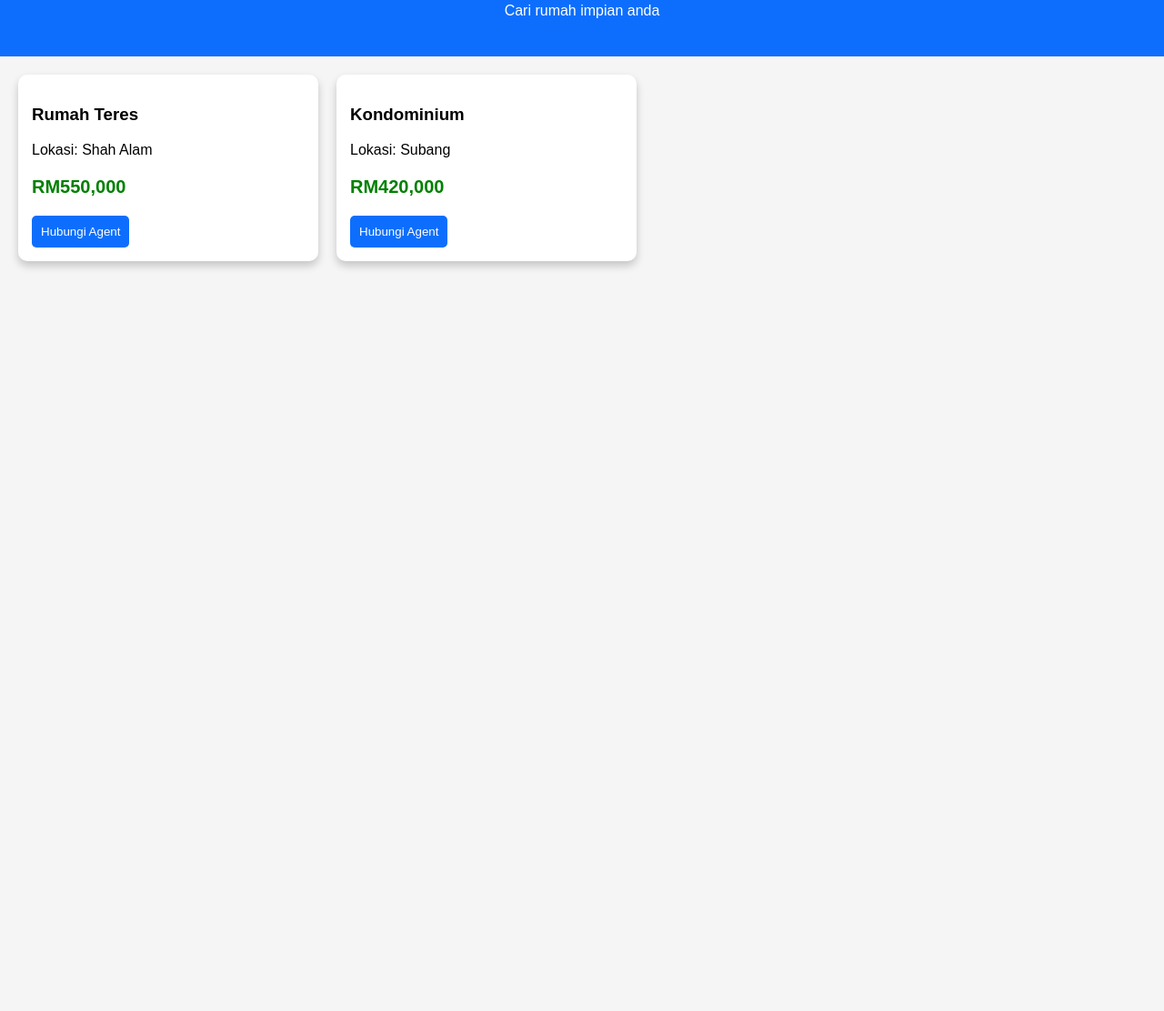
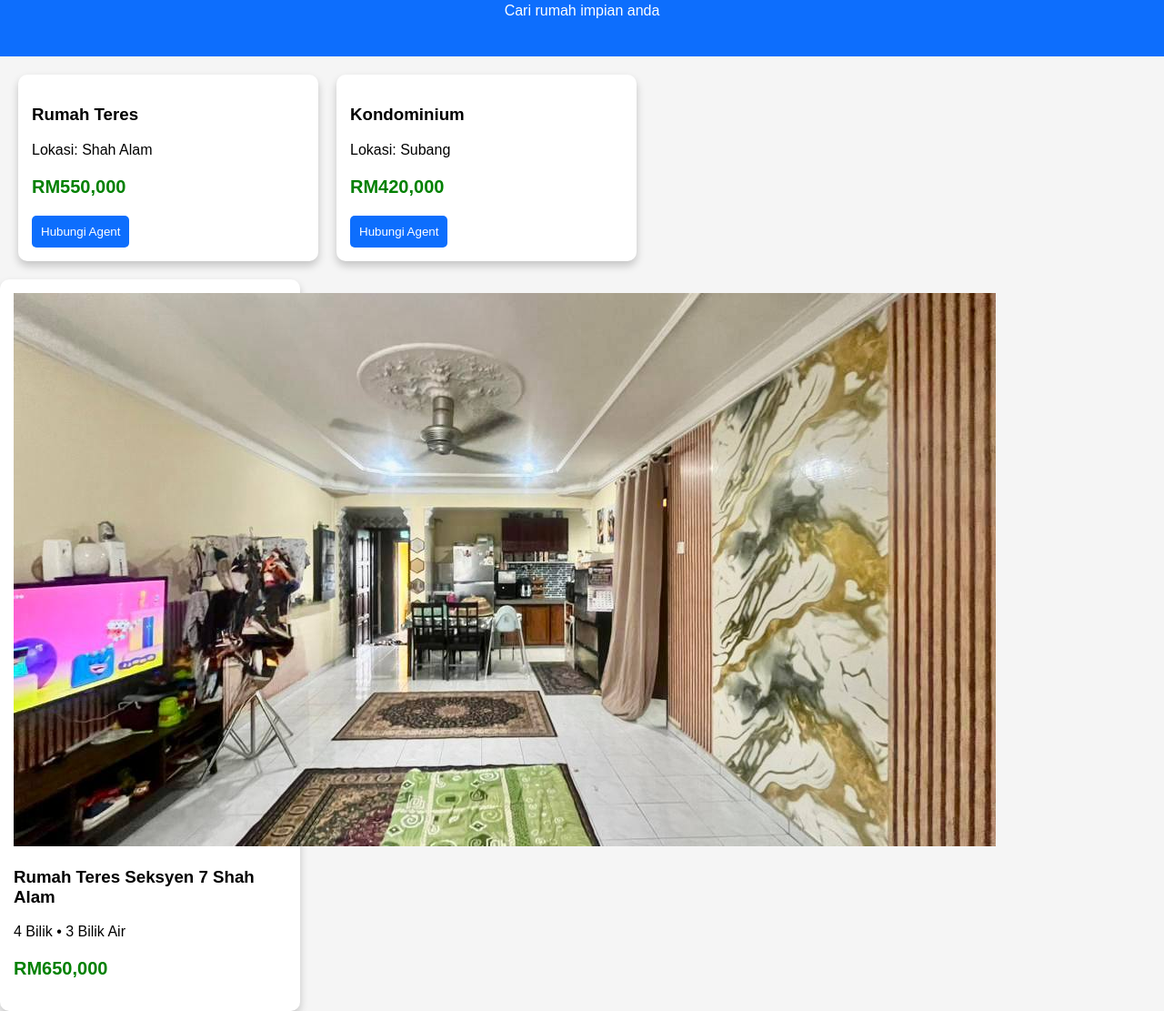
Before and after one commit to sesempurnaproperty/property-website, a plain HTML site: page index.html in a window 1280 px wide. Shown: the part 741-1852 px from the top of the page at 91% size. Before the commit the page ends 1048 px from the top, so only its background shows below. Drawn offline with Linux system fonts and the light colour scheme.

Commit message:
Update index.html

```diff
--- a/index.html
+++ b/index.html
@@ -93,3 +93,11 @@
 
 </body>
 </html>
+<div class="card">
+<img src="rumah1.jpg">
+<div class="info">
+<h3>Rumah Teres Seksyen 7 Shah Alam</h3>
+<p>4 Bilik • 3 Bilik Air</p>
+<p class="price">RM650,000</p>
+</div>
+</div>
```
